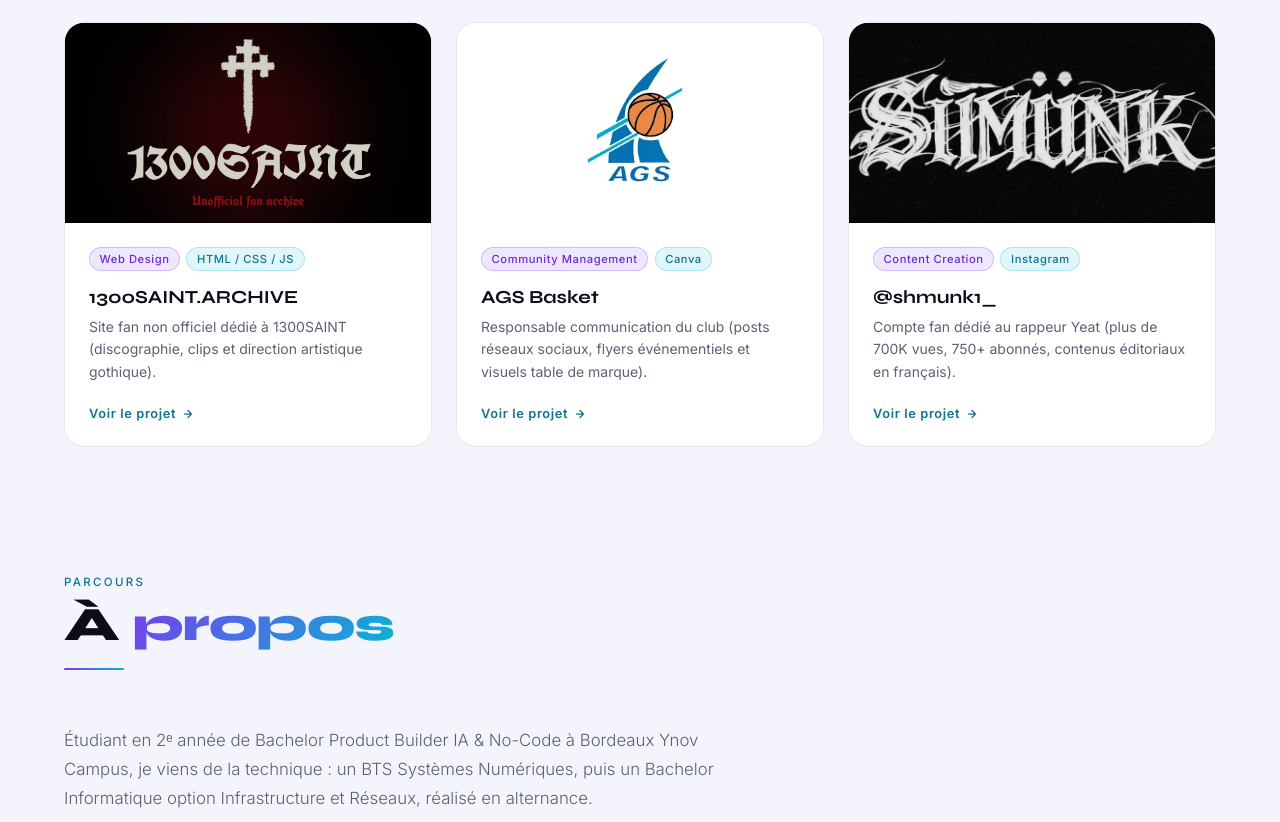
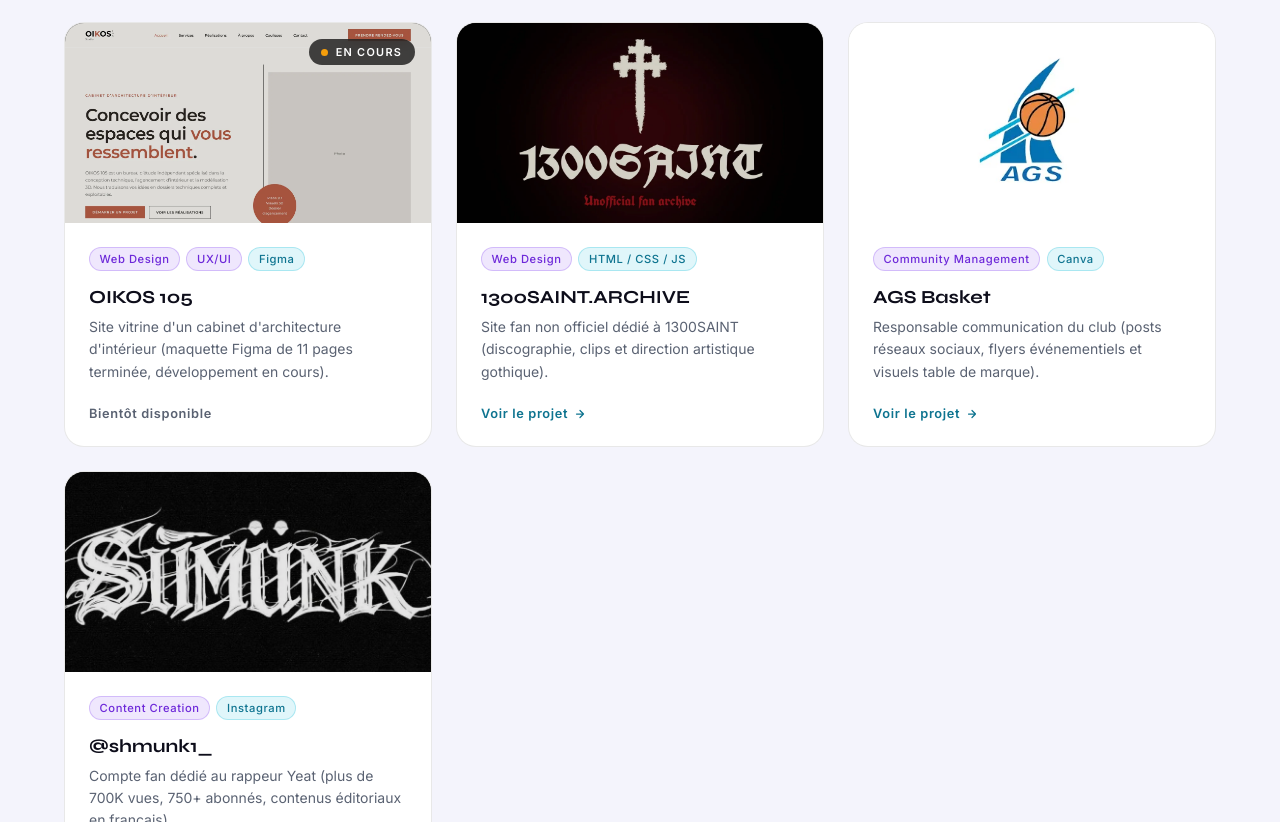
Before and after one commit to shmunk1/portfolio, a plain HTML site: page index.html in a window 1280 px wide. Shown: the part 1416-2238 px from the top of the page. Drawn offline with Linux system fonts and the light colour scheme.

Commit message:
Accueil : carte OIKOS 105, projet en cours
Site vitrine d'un cabinet d'architecture d'intérieur. Vignette tirée de la
maquette Figma, badge « En cours » et carte non cliquable, sans effet de
survol ni d'inclinaison, en attendant la mise en ligne.

Co-Authored-By: Claude Opus 5.5 <noreply@anthropic.com>

```diff
--- a/css/home.css
+++ b/css/home.css
@@ -147,6 +147,24 @@ section { position: relative; z-index: 1; scroll-margin-top: 4rem; }
 }
 .project-card:hover .project-link { gap: 0.6rem; }
 
+/* Projet en cours : carte non cliquable, sans effet de survol */
+.project-card.wip:hover { transform: none; box-shadow: none; border-color: var(--border); }
+.project-card.wip:hover .project-thumb img { transform: none; }
+.project-link.soon { color: var(--muted); }
+.wip-badge {
+  position: absolute; top: 1rem; right: 1rem; z-index: 1;
+  display: inline-flex; align-items: center; gap: 0.45rem;
+  padding: 0.35rem 0.8rem; border-radius: 99px;
+  background: rgba(10,10,10,0.75); backdrop-filter: blur(6px);
+  color: #fff; font-size: 0.68rem; font-weight: 600;
+  letter-spacing: 0.12em; text-transform: uppercase;
+}
+.wip-badge::before {
+  content: ''; width: 7px; height: 7px; border-radius: 50%;
+  background: #f59e0b; animation: wipPulse 1.6s ease-in-out infinite;
+}
+@keyframes wipPulse { 50% { opacity: 0.3; } }
+
 /* ── Compétences ──────────────────────────────── */
 #skills {
   padding: 8rem 4rem;
--- a/index.html
+++ b/index.html
@@ -82,6 +82,25 @@
         </div>
 
         <div class="reveal reveal-delay-1">
+          <div class="project-card wip">
+            <div class="project-thumb top">
+              <img src="images/oikos105/apercu.webp" width="1440" height="810" alt="Maquette Figma de la page d'accueil du site OIKOS 105" />
+              <span class="wip-badge">En cours</span>
+            </div>
+            <div class="project-body">
+              <div class="project-tags">
+                <span class="tag">Web Design</span>
+                <span class="tag">UX/UI</span>
+                <span class="tag cyan">Figma</span>
+              </div>
+              <h3 class="project-name">OIKOS 105</h3>
+              <p class="project-desc">Site vitrine d'un cabinet d'architecture d'intérieur (maquette Figma de 11 pages terminée, développement en cours).</p>
+              <span class="project-link soon">Bientôt disponible</span>
+            </div>
+          </div>
+        </div>
+
+        <div class="reveal reveal-delay-2">
           <div class="project-card">
             <a href="saint-archive.html" class="card-full-link" aria-label="Voir 1300SAINT.ARCHIVE"></a>
             <div class="project-thumb">
@@ -103,7 +122,7 @@
           </div>
         </div>
 
-        <div class="reveal reveal-delay-2">
+        <div class="reveal reveal-delay-3">
           <div class="project-card">
             <a href="ags-basket.html" class="card-full-link" aria-label="Voir AGS Basket"></a>
             <div class="project-thumb logo">
@@ -125,7 +144,7 @@
           </div>
         </div>
 
-        <div class="reveal reveal-delay-3">
+        <div class="reveal reveal-delay-4">
           <div class="project-card">
             <a href="yeat-insta.html" class="card-full-link" aria-label="Voir @shmunk1_"></a>
             <div class="project-thumb">
--- a/js/main.js
+++ b/js/main.js
@@ -131,7 +131,7 @@ window.addEventListener('pageshow', () => document.body.classList.remove('page-o
 
 // ── Inclinaison des cartes projet ────────────────
 if (finePointer && !reducedMotion) {
-  document.querySelectorAll('.project-card').forEach(card => {
+  document.querySelectorAll('.project-card:not(.wip)').forEach(card => {
     card.addEventListener('mousemove', e => {
       const r = card.getBoundingClientRect();
       const x = e.clientX - r.left - r.width / 2, y = e.clientY - r.top - r.height / 2;
```
Also changed, not shown: images/oikos105/apercu.webp (added).
